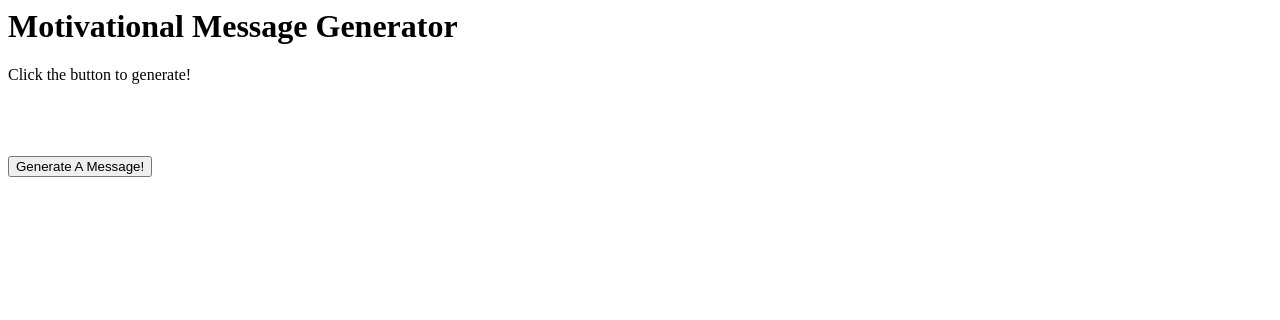
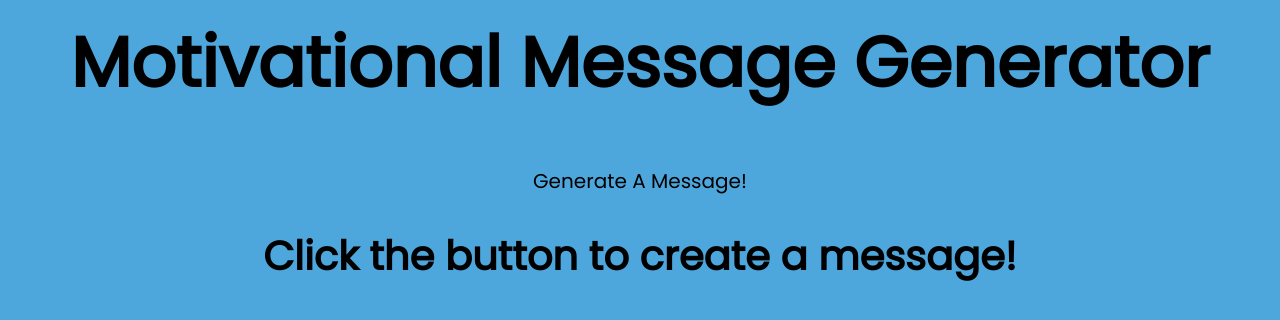
Before and after one commit to AdvayCoder/Motivational-Message-Generator, a plain HTML site: page index.html in a window 1280 px wide. Drawn offline with Linux system fonts and the light colour scheme.

Commit message:
Web version finished

```diff
--- a/app.js
+++ b/app.js
@@ -33,3 +33,9 @@ const sayMessage = () => {
 if (typeof window === 'undefined') {
     sayMessage();
 }
+
+const el = document.getElementById("msg");
+
+function run() {
+    el.innerText = createMessage();
+}
--- a/index.html
+++ b/index.html
@@ -1,15 +1,18 @@
-<html>
-  <script src="app.js"></script>
-  <head>
-  <link rel="stylesheet" href="styles.css">
-  </head>
-  <h1 id="heading">Motivational Message Generator</h1>
-  <div id="msg">Click the button to generate!</div><br><br><br><br>
+<!DOCTYPE html>
+<html lang="en">
+<head>
+  <meta charset="UTF-8">
+  <meta http-equiv="X-UA-Compatible" content="IE=edge">
+  <meta name="viewport" content="width=device-width, initial-scale=1.0">
+  <title>Motivational Message Genrator</title>
+  <link rel="preconnect" href="https://fonts.gstatic.com">
+  <link href="https://fonts.googleapis.com/css2?family=Poppins&display=swap" rel="stylesheet">
+  <link rel="stylesheet" href="style.css">
+  <script src="app.js" defer></script>
+</head>
+<body>
+  <h1>Motivational Message Generator</h1>
   <button onclick="run()">Generate A Message!</button>
-  <script>
-    var elem = document.getElementById("msg");
-    function run() {
-    elem.innerHTML = createMessage();
-    }
-  </script>
+  <p id="msg">Click the button to create a message!</p>
+</body>
 </html>
--- a/style.css
+++ b/style.css
@@ -1,9 +1,39 @@
-#heading {
-  font-size: 36px;
-  color: #661160;
-
+* {
+  margin: 0;
+  padding: 0;
+  box-sizing: border-box;
 }
 
 body {
-  background-color: #28d19e;
+  background-color: #4DA7DC;
+  font-family: 'Poppins', sans-serif;
+  text-align: center;
+  display: flex;
+  justify-content: center;
+  flex-direction: column;
+  margin: 10px 0px;
 }
+
+h1 {
+  font-size: 70px;
+}
+
+h2 {
+  font-size: 30px;
+}
+
+p {
+  margin-top: 30px;
+  font-size: 40px;
+  font-weight: 700;
+}
+
+button {
+  margin-top: 50px;
+  font-size: 20px;
+  cursor: pointer;
+  font-family: 'Poppins', sans-serif;
+  background: none;
+  outline: none;
+  border: none;
+}
```
